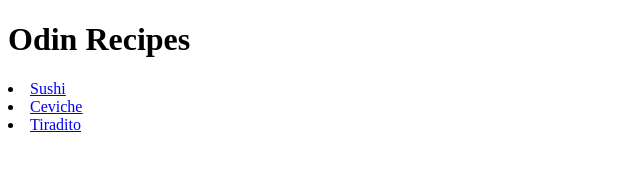
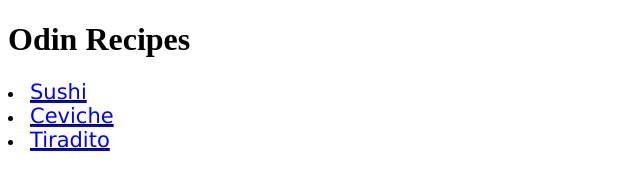
Before and after one commit to 5h1nry0/odin-recipes, a plain HTML site: page index.html in a window 1280 px wide. Shown: the whole page, without its empty margins (0-640 px from the left). Drawn offline with Linux system fonts and the light colour scheme.

Commit message:
Add styles to index

```diff
--- a/index.html
+++ b/index.html
@@ -3,13 +3,14 @@
 <head>
     <meta charset="UTF-8">
     <title> Recipes </title>
+    <link rel="stylesheet" href="styles.css">
 </head>
 <body>
     <h1>Odin Recipes</h1>
     <u>
-        <li><a href="recipes/sushi.html">Sushi</a></li>
-        <li><a href="recipes/ceviche.html">Ceviche</a></li>
-        <li><a href="recipes/tiradito.html">Tiradito</a></li>
+        <li><a class="recipes" href="recipes/sushi.html">Sushi</a></li>
+        <li><a class="recipes" href="recipes/ceviche.html">Ceviche</a></li>
+        <li><a class="recipes" href="recipes/tiradito.html">Tiradito</a></li>
     </u>
 </body>
 </html>
--- /dev/null
+++ b/styles.css
@@ -0,0 +1,7 @@
+/* styles.css */
+
+.recipes {
+    font-family: Verdana, Geneva, Tahoma, sans-serif;
+    font-size: 21px;
+    color: blue
+}
```
